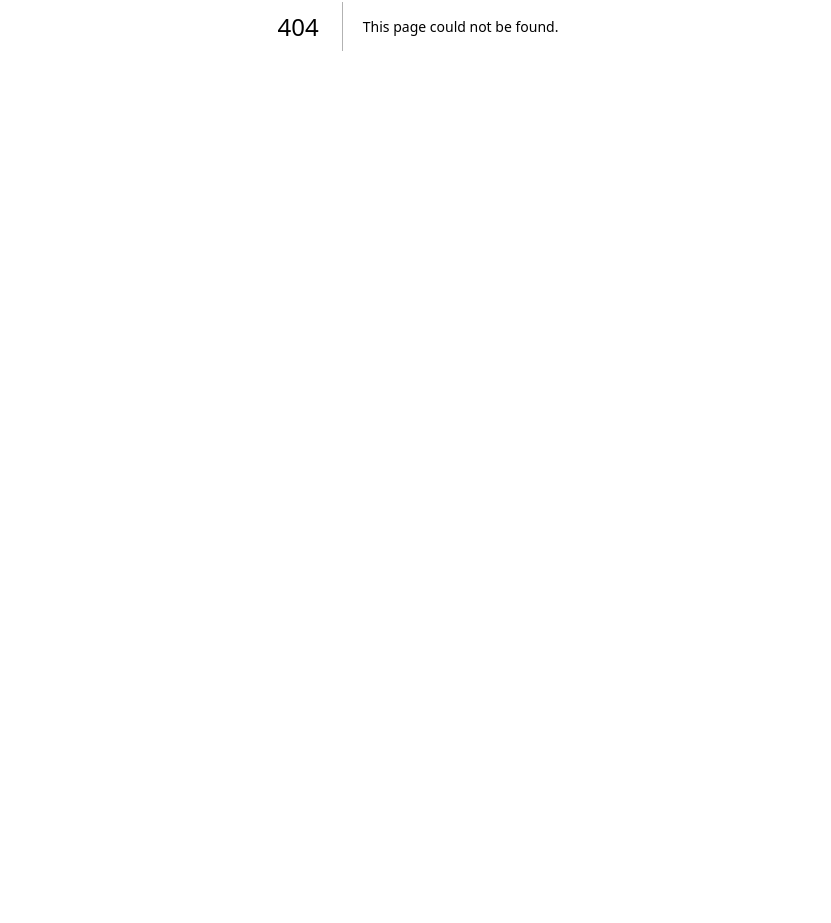
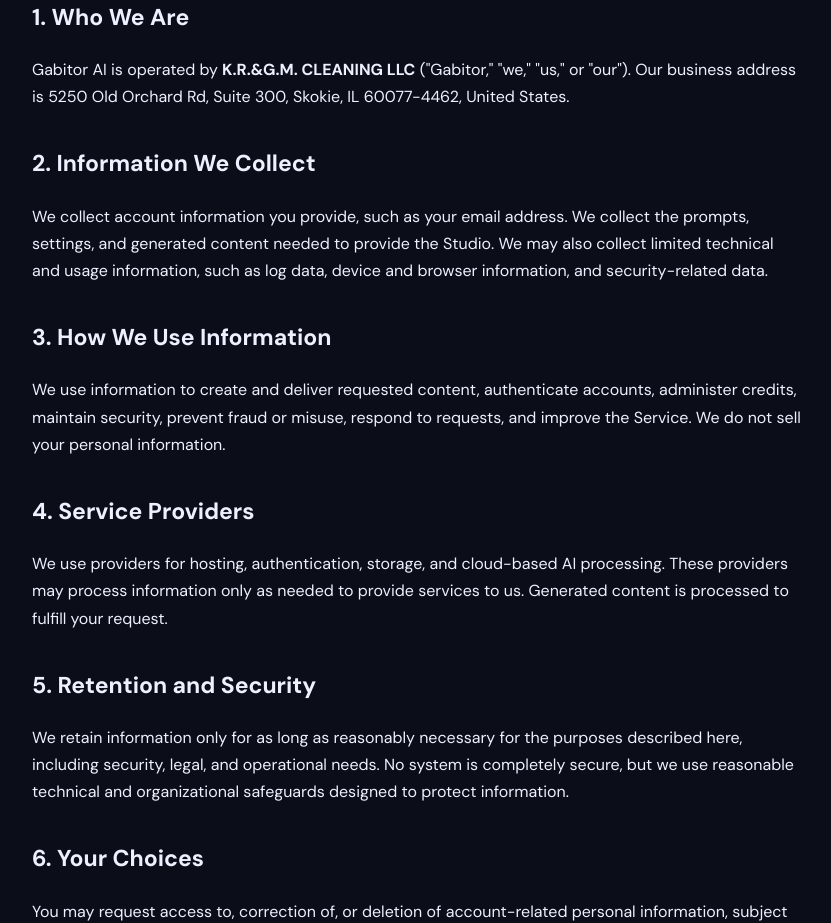
Before and after one commit to Gabitor-code/ai-image-studio, a Next.js app: page /privacy in a window 1280 px wide. Before the commit this address had no page. Shown: the part 374-1297 px from the top of the page, without its empty margins (222-1053 px from the left). Before the commit the page ends 800 px from the top, so only its background shows below. Built offline with nearby package versions, Linux system fonts and the light colour scheme; a web font is replaced by a local one.

Commit message:
Add Gabitor privacy policy
This component renders the Privacy Policy with sections detailing the company's information practices.

```diff
--- /dev/null
+++ b/app/privacy/page.js
@@ -0,0 +1,14 @@
+const sections = [
+  ['1. Who We Are', <>Gabitor AI is operated by <strong>K.R.&G.M. CLEANING LLC</strong> ("Gabitor," "we," "us," or "our"). Our business address is 5250 Old Orchard Rd, Suite 300, Skokie, IL 60077-4462, United States.</>],
+  ['2. Information We Collect', <>We collect account information you provide, such as your email address. We collect the prompts, settings, and generated content needed to provide the Studio. We may also collect limited technical and usage information, such as log data, device and browser information, and security-related data.</>],
+  ['3. How We Use Information', <>We use information to create and deliver requested content, authenticate accounts, administer credits, maintain security, prevent fraud or misuse, respond to requests, and improve the Service. We do not sell your personal information.</>],
+  ['4. Service Providers', <>We use providers for hosting, authentication, storage, and cloud-based AI processing. These providers may process information only as needed to provide services to us. Generated content is processed to fulfill your request.</>],
+  ['5. Retention and Security', <>We retain information only for as long as reasonably necessary for the purposes described here, including security, legal, and operational needs. No system is completely secure, but we use reasonable technical and organizational safeguards designed to protect information.</>],
+  ['6. Your Choices', <>You may request access to, correction of, or deletion of account-related personal information, subject to applicable law and legitimate business requirements. To make a request, write to us at the address in Section 1. You may also stop using the Service and delete your account where that option is available.</>],
+  ['7. Children', <>Gabitor AI is not directed to children under 13, and we do not knowingly collect personal information from children under 13. If you believe a child has provided us personal information, contact us at the address above so we can address the request.</>],
+  ['8. Changes and Contact', <>We may update this Privacy Policy as the Service changes. The updated version will be posted here with a revised effective date. Questions about this Policy may be sent by mail to K.R.&G.M. CLEANING LLC, 5250 Old Orchard Rd, Suite 300, Skokie, IL 60077-4462, United States.</>]
+];
+
+export default function PrivacyPolicy() {
+ return <main style={{maxWidth:820,margin:'0 auto',padding:'72px 24px',color:'#edf0ff',lineHeight:1.7}}><a href="/" style={{color:'#b9a7ff',textDecoration:'none'}}>← Back to Gabitor</a><p style={{letterSpacing:'0.14em',fontSize:12,color:'#b9a7ff',marginTop:40}}>GABITOR AI</p><h1 style={{fontSize:48,lineHeight:1.1,margin:'8px 0 12px'}}>Privacy Policy</h1><p style={{color:'#aab0c5'}}>Effective date: September 9, 2026</p><p>This Privacy Policy explains how Gabitor AI handles personal information when you visit or use our website, account services, and AI creative tools (the "Service").</p>{sections.map(([title,body])=><section key={title} style={{marginTop:34}}><h2 style={{fontSize:23}}>{title}</h2><p>{body}</p></section>)}<p style={{marginTop:48,fontSize:14,color:'#aab0c5'}}>This policy is intended to describe our current practices in plain language. It is not a substitute for individualized legal advice.</p></main>;
+}
```
